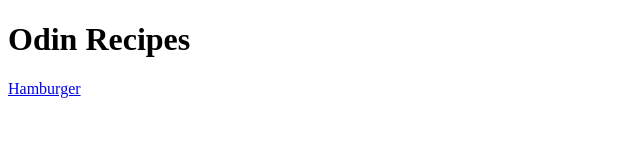
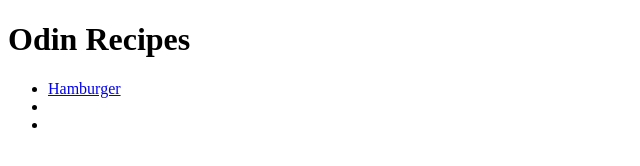
Before and after one commit to billchr/odin-recipes, a plain HTML site: page index.html in a window 1280 px wide. Shown: the whole page, without its empty margins (0-640 px from the left). Drawn offline with Linux system fonts and the light colour scheme.

Commit message:
Add new recipe pages and images

```diff
--- a/index.html
+++ b/index.html
@@ -12,7 +12,11 @@
     <body>
 
         <h1>Odin Recipes</h1>
-        <a href="./recipes/hamburger.html">Hamburger</a>
+        <ul>
+            <li><a href="./recipes/hamburger.html">Hamburger</a></li>
+            <li></li>
+            <li></li>
+        </ul>
 
     </body>
 
```
Also changed, not shown: images/fries.jpeg (added), images/hamburger.jpeg (renamed from recipes/download.jpeg), images/onion_rings.jpg (added), recipes/fries.html (added), recipes/onion_rings.html (added).
